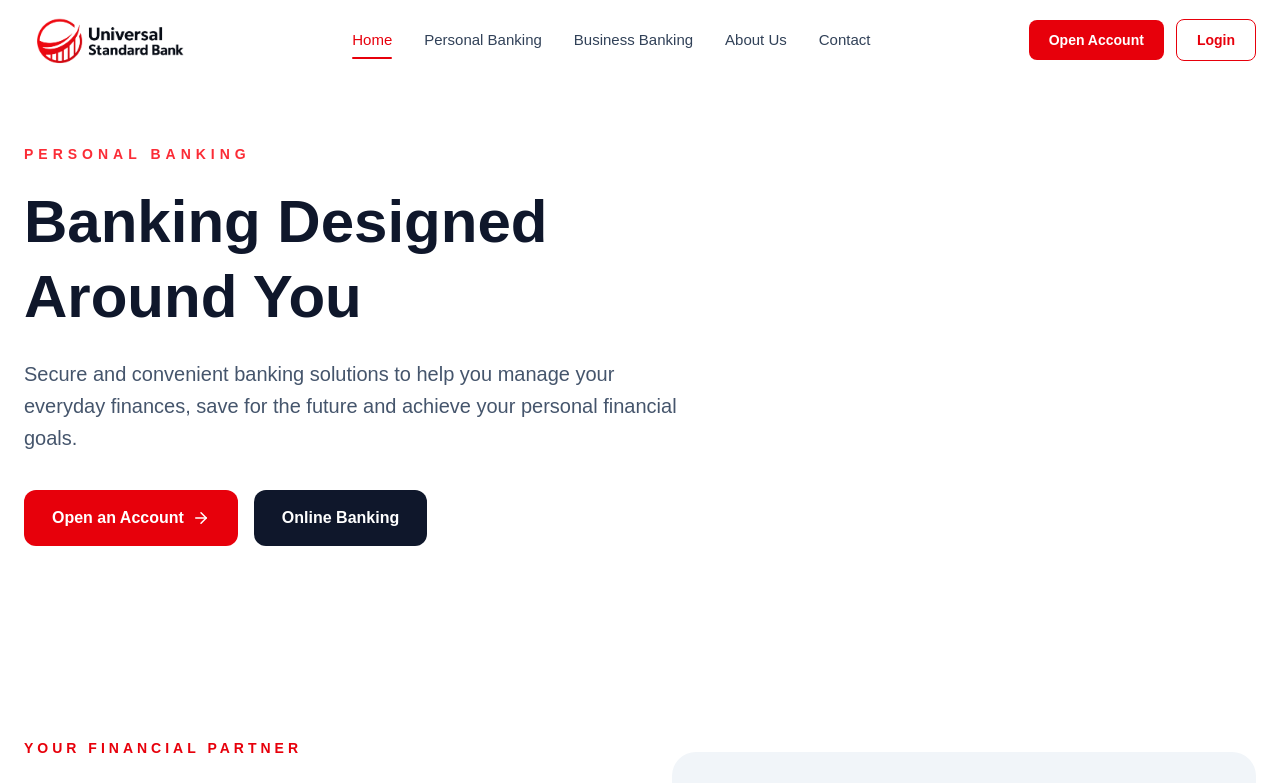
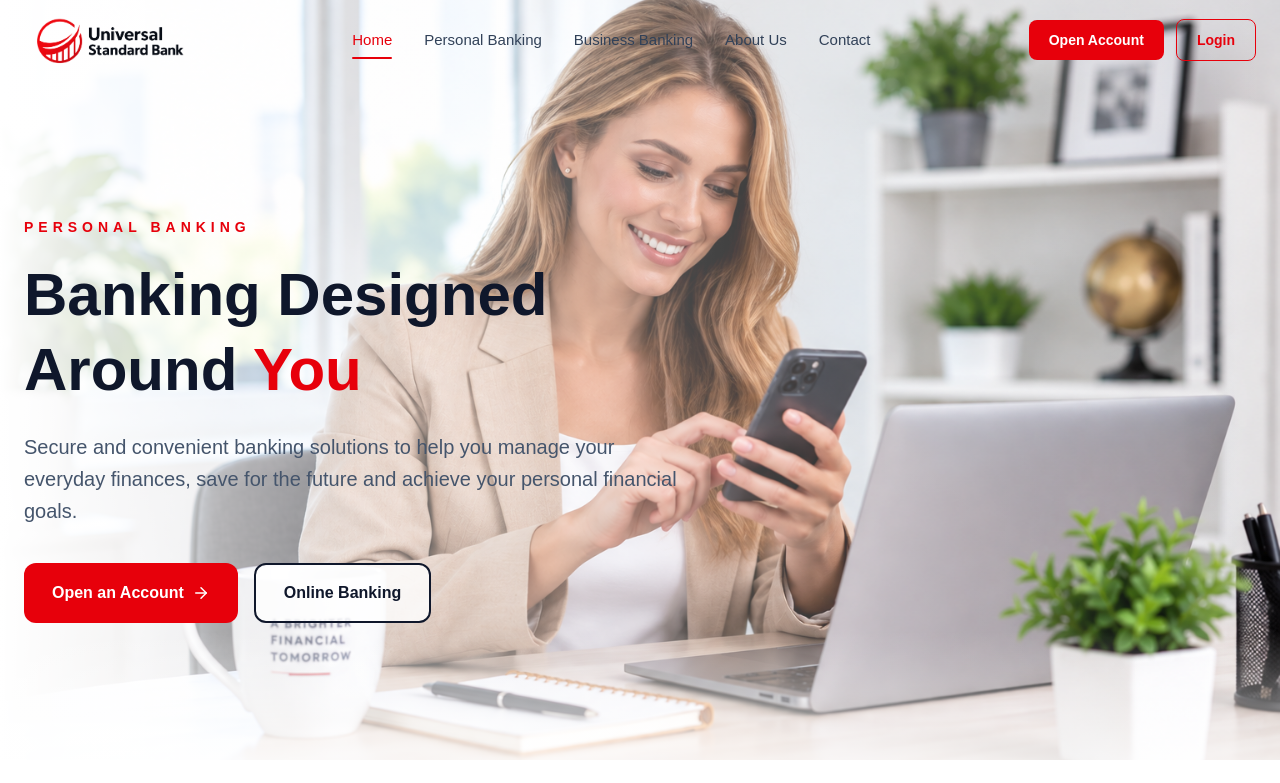
Before and after one commit to NetfacilitiesLtd/universal-standard-bank, a Next.js app: page /personal-banking in a window 1280 px wide. Shown: the top 783 px of the page. Built offline with nearby package versions, Linux system fonts and the light colour scheme.

Commit message:
Update personal banking hero

```diff
--- a/app/personal-banking/page.tsx
+++ b/app/personal-banking/page.tsx
@@ -1,4 +1,5 @@
 import Link from "next/link";
+import Image from "next/image";
 import {
   Landmark,
   PiggyBank,
@@ -51,19 +52,35 @@ export default function PersonalBankingPage() {
       <Navbar />
 
       {/* Hero */}
-      <section className="relative overflow-hidden bg-white pt-36 pb-24">
+      <section className="relative min-h-[760px] overflow-hidden">
+        {/* Background Image */}
+        <div className="absolute inset-0">
+          <Image
+            src="/images/personal-banking.png"
+            alt="Personal banking customer using mobile banking"
+            fill
+            priority
+            className="object-cover object-center"
+          />
 
+          {/* White gradient overlay */}
+          <div className="absolute inset-0 bg-gradient-to-r from-white via-white/45 via-25% to-transparent" />
 
-        <div className="relative max-w-7xl mx-auto px-6">
-          <div className="max-w-3xl">
-            <p className="uppercase tracking-[5px] text-red-500 text-sm font-semibold">
+          {/* Soft lower fade */}
+          <div className="absolute inset-x-0 bottom-0 h-32 bg-gradient-to-t from-white/70 to-transparent" />
+        </div>
+
+        {/* Hero Content */}
+        <div className="relative z-10 max-w-7xl mx-auto px-6 pt-48 pb-28 min-h-[760px] flex items-center">
+          <div className="max-w-2xl">
+            <p className="uppercase tracking-[5px] text-red-600 text-sm font-semibold">
               Personal Banking
             </p>
 
             <h1 className="mt-5 text-5xl md:text-6xl font-bold text-slate-900 leading-tight">
               Banking Designed
               <br />
-              Around You
+              Around <span className="text-red-600">You</span>
             </h1>
 
             <p className="mt-6 text-lg md:text-xl text-slate-600 leading-8 max-w-2xl">
@@ -82,11 +99,11 @@ export default function PersonalBankingPage() {
               </Link>
 
               <Link
-  href="/login"
-  className="inline-flex items-center justify-center gap-2 rounded-xl bg-slate-900 px-7 py-4 font-semibold text-white transition hover:bg-slate-800"
->
-  Online Banking
-</Link>
+                href="/login"
+                className="inline-flex items-center justify-center gap-2 rounded-xl border-2 border-slate-900 bg-white/80 px-7 py-4 font-semibold text-slate-900 transition hover:bg-slate-900 hover:text-white"
+              >
+                Online Banking
+              </Link>
             </div>
           </div>
         </div>
```
Also changed, not shown: public/images/personal-banking.png (added).
